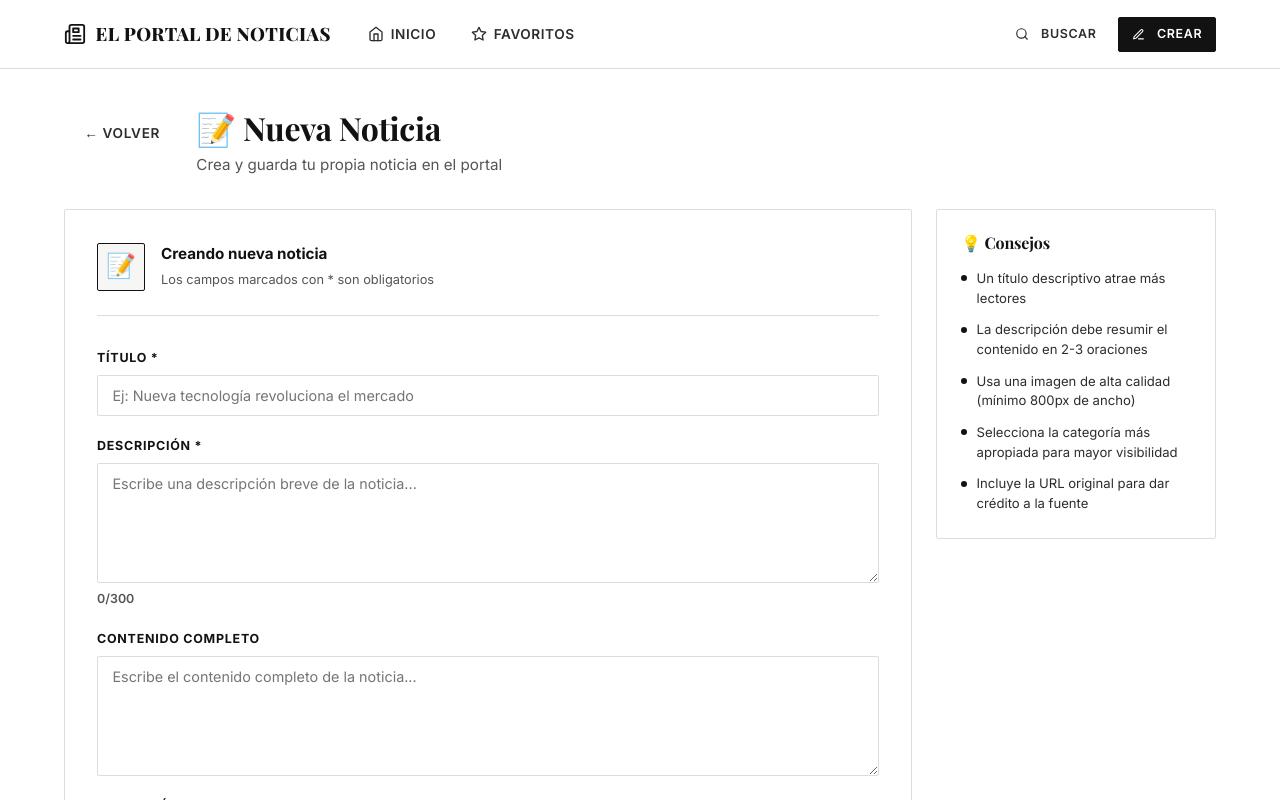
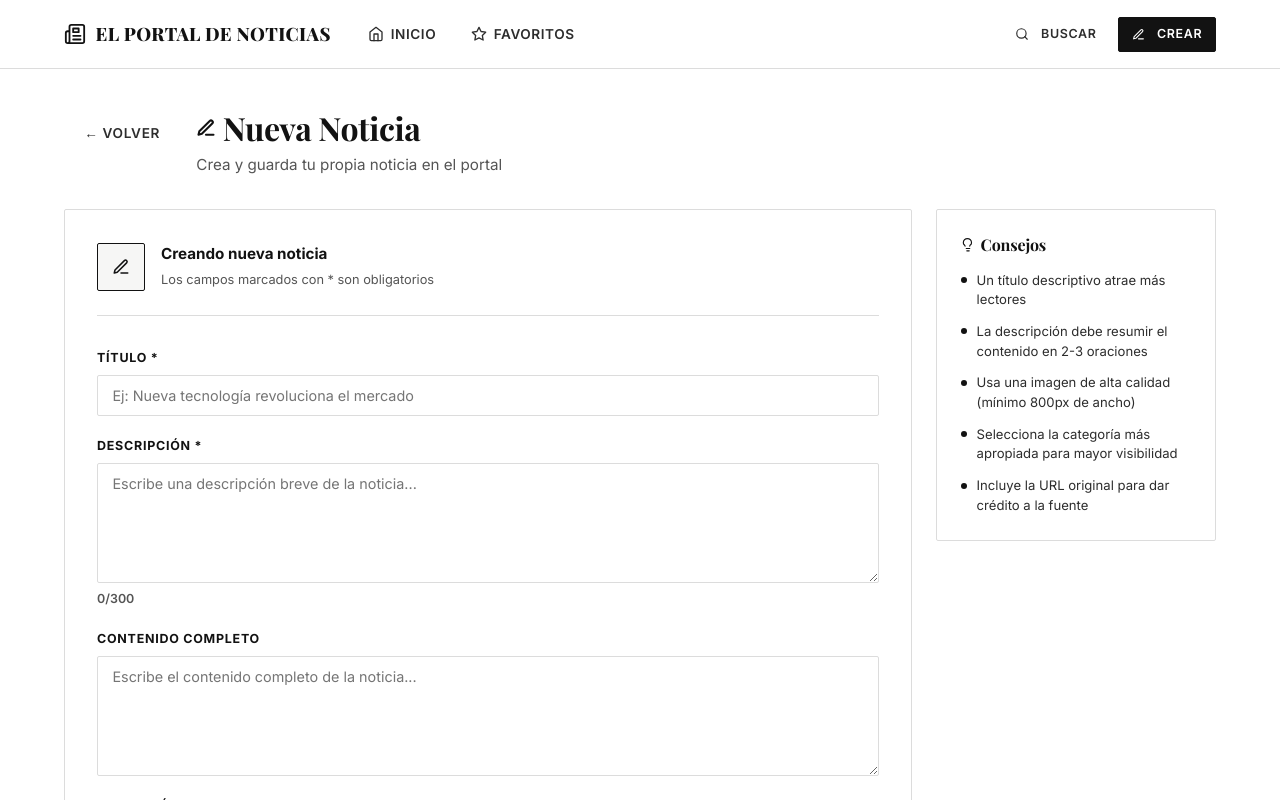
Before and after one commit to VyrByte/Portal-Noticias, a Vue app in the folder frontend/: page /create in a window 1280 px wide. Shown: the top 800 px of the page. Built offline with nearby package versions, Linux system fonts and the light colour scheme.

Commit message:
feat(views): Reemplazados emojis por SVG en CreateView

```diff
--- a/frontend/src/views/CreateView.vue
+++ b/frontend/src/views/CreateView.vue
@@ -7,7 +7,11 @@
       </button>
       <div class="create-header-text">
         <h1 class="create-title">
-          {{ isEditing ? '✏️ Editar Noticia' : '📝 Nueva Noticia' }}
+          <svg class="header-svg-icon" xmlns="http://www.w3.org/2000/svg" width="20" height="20" viewBox="0 0 24 24" fill="none" stroke="currentColor" stroke-width="2.5" stroke-linecap="round" stroke-linejoin="round">
+            <path d="M12 20h9"/>
+            <path d="M16.5 3.5a2.12 2.12 0 0 1 3 3L7 19l-4 1 1-4Z"/>
+          </svg>
+          {{ isEditing ? 'Editar Noticia' : 'Nueva Noticia' }}
         </h1>
         <p class="create-subtitle">
           {{ isEditing
@@ -31,7 +35,12 @@
         <!-- Indicador de pasos -->
         <div class="form-step-indicator">
           <div class="step-info">
-            <span class="step-icon">{{ isEditing ? '✏️' : '📝' }}</span>
+            <span class="step-icon">
+              <svg xmlns="http://www.w3.org/2000/svg" width="18" height="18" viewBox="0 0 24 24" fill="none" stroke="currentColor" stroke-width="2" stroke-linecap="round" stroke-linejoin="round">
+                <path d="M12 20h9"/>
+                <path d="M16.5 3.5a2.12 2.12 0 0 1 3 3L7 19l-4 1 1-4Z"/>
+              </svg>
+            </span>
             <div>
               <div class="step-title">{{ isEditing ? 'Editando favorito' : 'Creando nueva noticia' }}</div>
               <div class="step-desc">Los campos marcados con * son obligatorios</div>
@@ -51,7 +60,14 @@
       <!-- Panel lateral de tips -->
       <aside class="create-tips">
         <div class="tips-card">
-          <h3 class="tips-title">💡 Consejos</h3>
+          <h3 class="tips-title">
+            <svg class="tips-svg-icon" xmlns="http://www.w3.org/2000/svg" width="14" height="14" viewBox="0 0 24 24" fill="none" stroke="currentColor" stroke-width="2.5" stroke-linecap="round" stroke-linejoin="round">
+              <path d="M15 14c.2-1 .7-1.7 1.5-2.5 1-.9 1.5-2.2 1.5-3.5A7 7 0 0 0 4 8c0 1.3.5 2.6 1.5 3.5.7.8 1.3 1.5 1.5 2.5"/>
+              <path d="M9 18h6"/>
+              <path d="M10 22h4"/>
+            </svg>
+            Consejos
+          </h3>
           <ul class="tips-list">
             <li v-for="(tip, i) in tips" :key="i" class="tip-item">
               <span class="tip-dot"></span>
@@ -61,7 +77,14 @@
         </div>
 
         <div class="tips-card tips-card--alt" v-if="isEditing">
-          <h3 class="tips-title">ℹ️ Información</h3>
+          <h3 class="tips-title">
+            <svg class="tips-svg-icon" xmlns="http://www.w3.org/2000/svg" width="14" height="14" viewBox="0 0 24 24" fill="none" stroke="currentColor" stroke-width="2.5" stroke-linecap="round" stroke-linejoin="round">
+              <circle cx="12" cy="12" r="10"/>
+              <line x1="12" y1="16" x2="12" y2="12"/>
+              <line x1="12" y1="8" x2="12.01" y2="8"/>
+            </svg>
+            Información
+          </h3>
           <div class="info-row" v-if="formInitialData">
             <span class="info-label">Creado</span>
             <span class="info-value">{{ formatDate(formInitialData.createdAt) }}</span>
@@ -151,16 +174,16 @@ export default {
         if (this.isEditing) {
           const { id } = this.formInitialData
           await this.editFavorite({ id, ...formData })
-          this.showToast('¡Noticia actualizada correctamente! ✅', 'success')
+          this.showToast('Noticia actualizada correctamente', 'success')
           setTimeout(() => this.$router.push('/favorites'), 1500)
         } else {
           await this.addFavorite({ ...formData })
-          this.showToast('¡Noticia guardada en favoritos! ⭐', 'success')
+          this.showToast('Noticia guardada en favoritos', 'success')
           setTimeout(() => this.$router.push('/favorites'), 1500)
         }
         await this.fetchFavorites()
       } catch {
-        this.showToast('Error al guardar la noticia. ¿Está corriendo el servidor?', 'error')
+        this.showToast('Error al guardar la noticia', 'error')
       } finally {
         this.submitting = false
       }
@@ -204,6 +227,13 @@ export default {
   font-family: 'Playfair Display', Georgia, serif;
   font-size: clamp(1.5rem, 3vw, 2rem);
   margin-bottom: 0.35rem;
+  display: inline-flex;
+  align-items: center;
+  gap: 0.4rem;
+}
+
+.header-svg-icon {
+  stroke-width: 2.5px;
 }
 
 .create-subtitle {
@@ -286,6 +316,13 @@ export default {
   font-weight: 700;
   margin-bottom: 1rem;
   color: var(--text);
+  display: inline-flex;
+  align-items: center;
+  gap: 0.35rem;
+}
+
+.tips-svg-icon {
+  stroke-width: 2px;
 }
 
 .tips-list {
```
